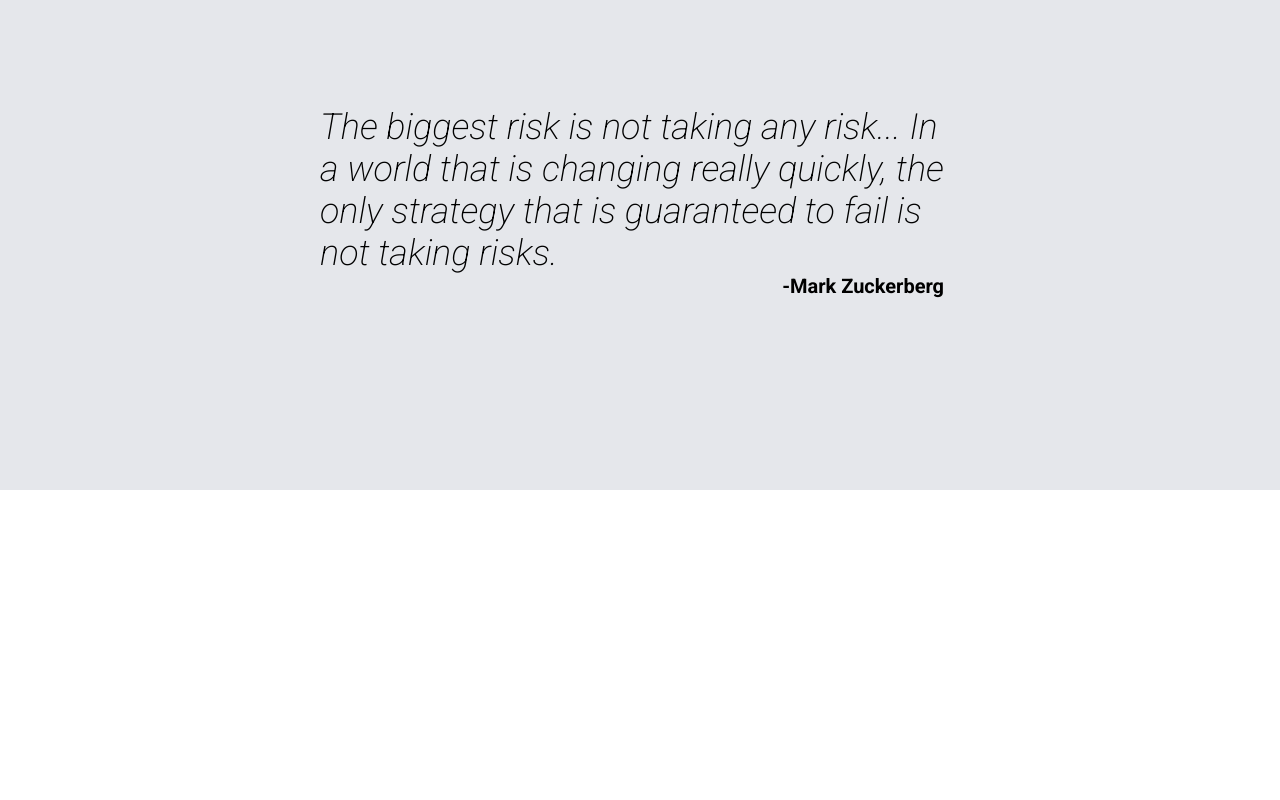
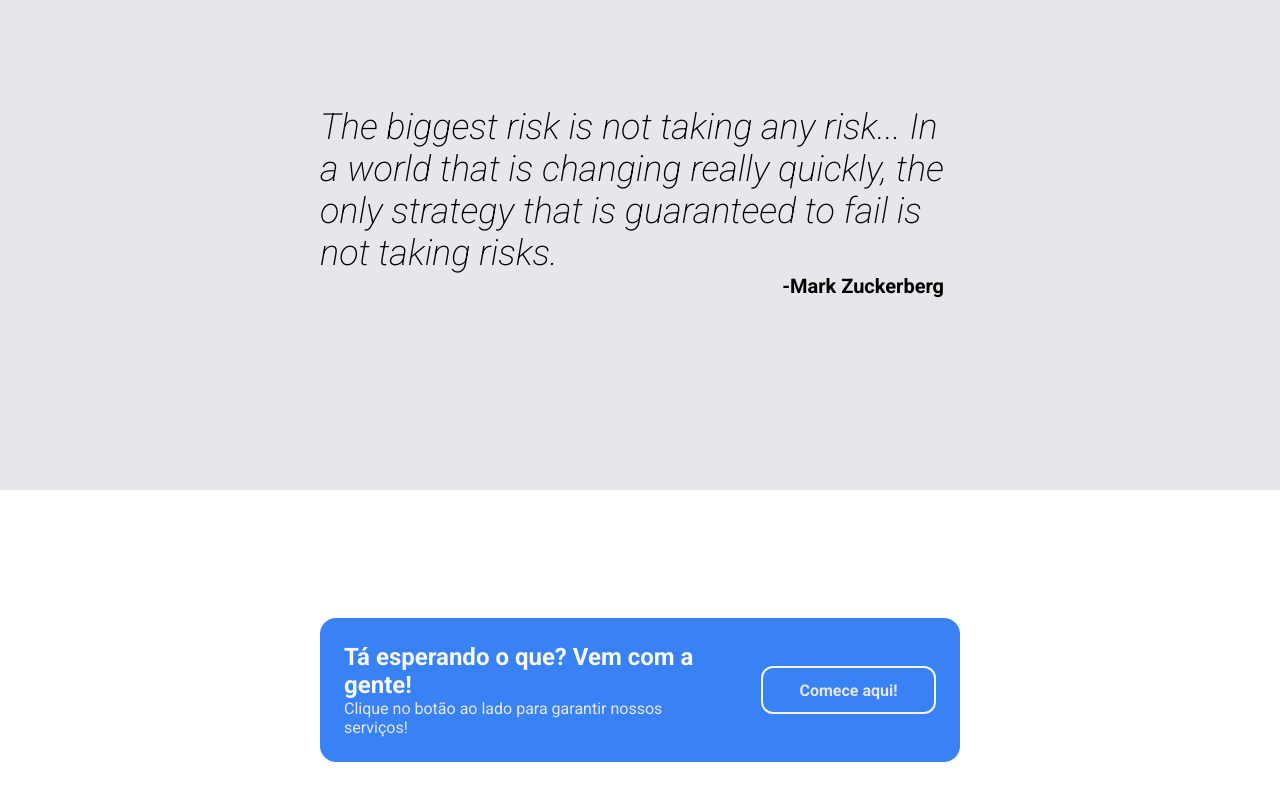
Before and after one commit to tulin404/landing-page, a plain HTML site: page index.html in a window 1280 px wide. Shown: the part 1169-1969 px from the top of the page. Before the commit the page ends 1915 px from the top, so only its background shows below. Drawn offline with Linux system fonts and the light colour scheme.

Commit message:
Completed the cta section.

```diff
--- a/index.html
+++ b/index.html
@@ -51,7 +51,15 @@
             <span>-Mark Zuckerberg</span>
         </div>
     </section>
-    <section class="cta-section"></section>
+    <section class="cta-section">
+        <div class="cta-box">
+            <div class="cta-txt">
+                <h3>Tá esperando o que? Vem com a gente!</h3>
+                <p>Clique no botão ao lado para garantir nossos serviços!</p>
+            </div>
+            <button><a href="">Comece aqui!</a></button>
+        </div>
+    </section>
     <section class="footer-section"></section>
 </body>
 </html>
--- a/style.css
+++ b/style.css
@@ -207,3 +207,49 @@ section {
     padding-right: 16px;
     justify-content: end;
 }
+
+/* CTA */
+.cta-section div {
+    /* border: 1px solid black; */
+    display: flex;
+}
+
+.cta-section {
+    padding: 128px 0;
+    justify-content: center;
+}
+
+.cta-box {
+    background-color: var(--btn-background-color);
+    justify-content: space-around;
+    height: 144px;
+    width: 50%;
+    align-items: center;
+    border-radius: 16px;
+}
+
+.cta-box h3 {
+    font-size: 24px;
+    color: var(--hero-main-text-color);
+}
+
+.cta-box p {
+    color: var(--hero-secondary-text-color);
+}
+
+.cta-box button {
+    background-color: var(--btn-background-color);
+    width: 200px;
+    height: 48px;
+    font-size: 16px;
+    font-weight: bold;
+    margin: 0 24px;
+    border: 2px solid whitesmoke;
+    border-radius: 12px;
+}
+
+.cta-txt {
+    margin: 0 24px;
+    flex-direction: column;
+    justify-content: center;
+}
```
